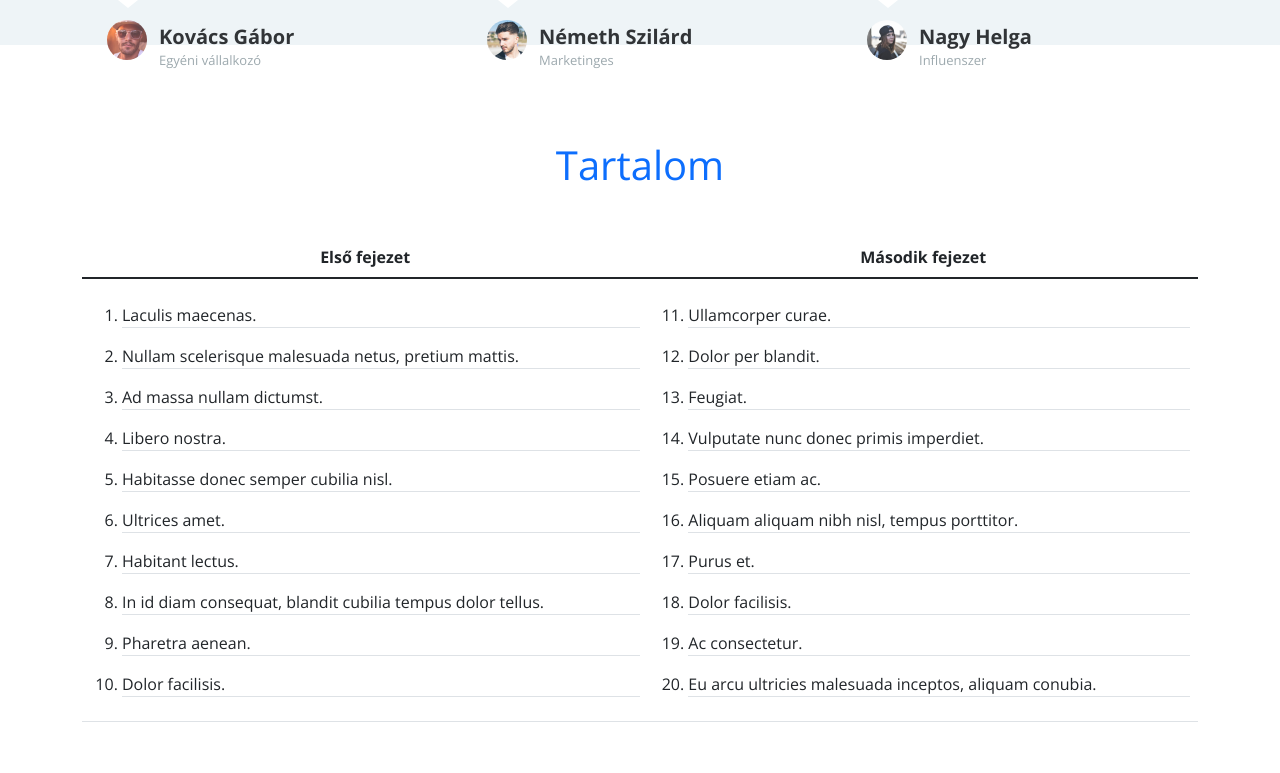
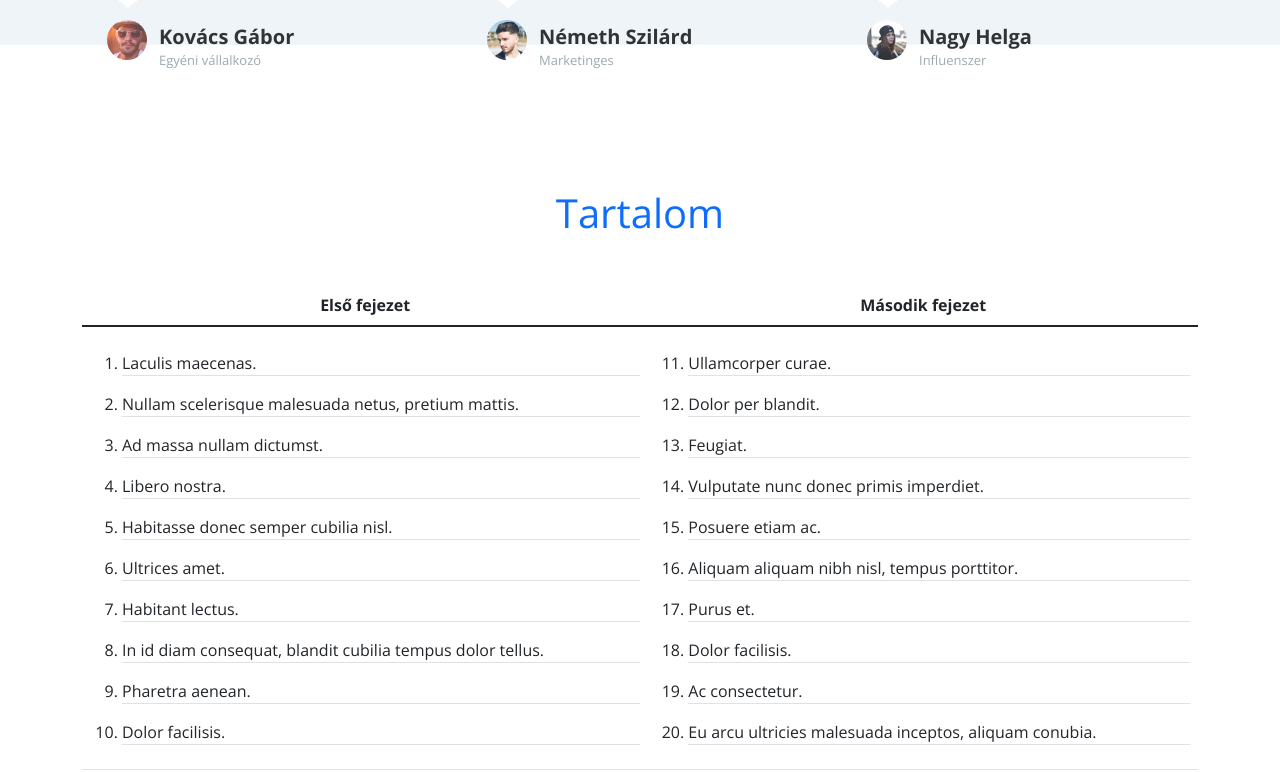
Before and after one commit to DufkaGabor/Ebook-Landing-page, a plain HTML site: page index.html in a window 1280 px wide. Shown: the part 2717-3490 px from the top of the page. Drawn offline with nearby package versions, Linux system fonts and the light colour scheme.

Commit message:
Add files via upload

```diff
--- a/index.html
+++ b/index.html
@@ -195,7 +195,7 @@
     <section class="my-5">
         <div class="container">
             <div class="row">
-                <div class="col-md-12">
+                <div class="col-md-12 mt-lg-5">
                     <h3 class="display-6 text-center my-5 fw-normal" style="color: var(--bs-blue);">Tartalom</h3>
                     <div class="table-responsive">
                         <table class="table">
```
